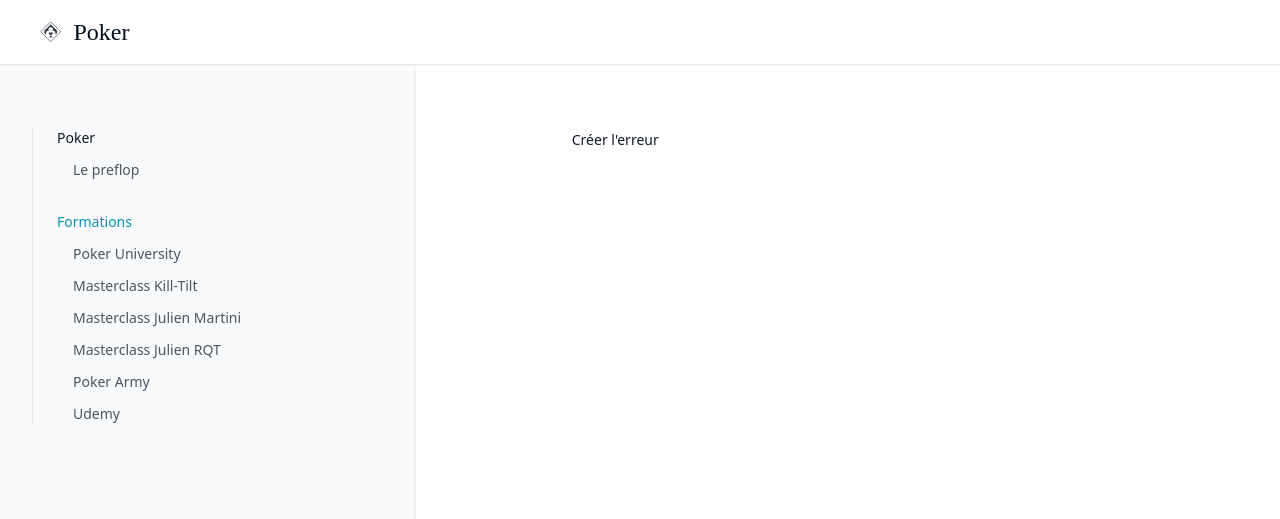
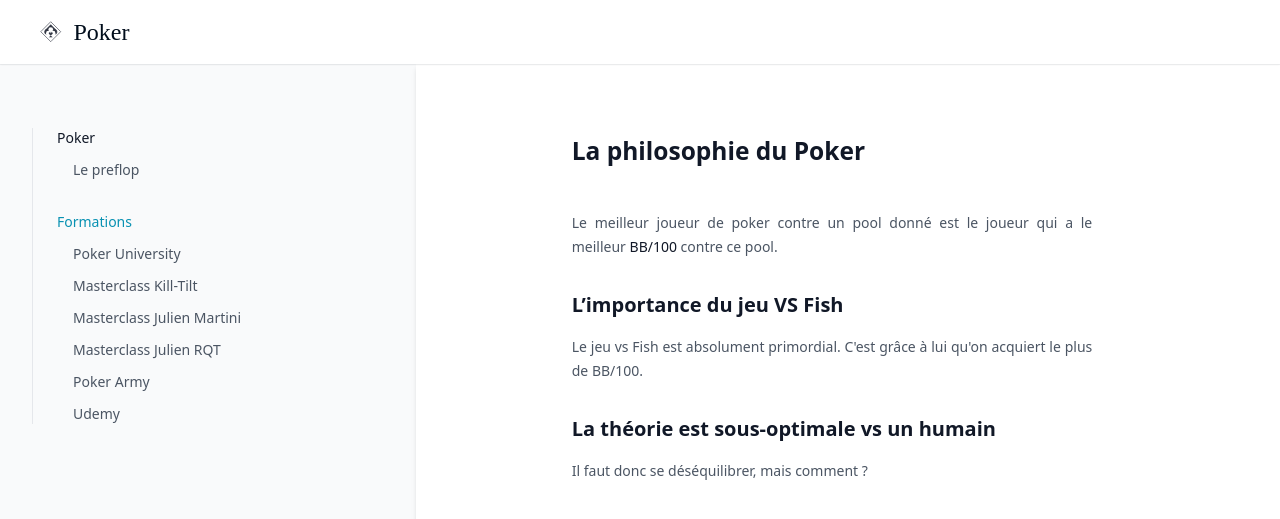
Before and after one commit to greglejeune/ebook, a Jekyll site: the page built from _poker/module1.md, in a window 1280 px wide. Shown: the top 519 px of the page. Built offline with Jekyll 4.4.1, drawn with Linux system fonts in a browser that asks for light colours.

Commit message:
Update module1.md

```diff
--- a/_poker/module1.md
+++ b/_poker/module1.md
@@ -4,6 +4,14 @@ title: "Le preflop"
 category: pu
 ---
 
+# La philosophie du Poker
 
+<p style="text-align: justify;">Le meilleur joueur de poker contre un pool donné est le joueur qui a le meilleur <strong>BB/100</strong> contre ce pool.</p>
 
-<p style="text-align: justify;"><strong>Créer l'erreur</strong></p>
+## L'importance du jeu VS Fish
+
+<p style="text-align: justify;">Le jeu vs Fish est absolument primordial. C'est grâce à lui qu'on acquiert le plus de BB/100.</p>
+
+## La théorie est sous-optimale vs un humain
+
+<p style="text-align: justify;">Il faut donc se déséquilibrer, mais comment ?</p>
```
